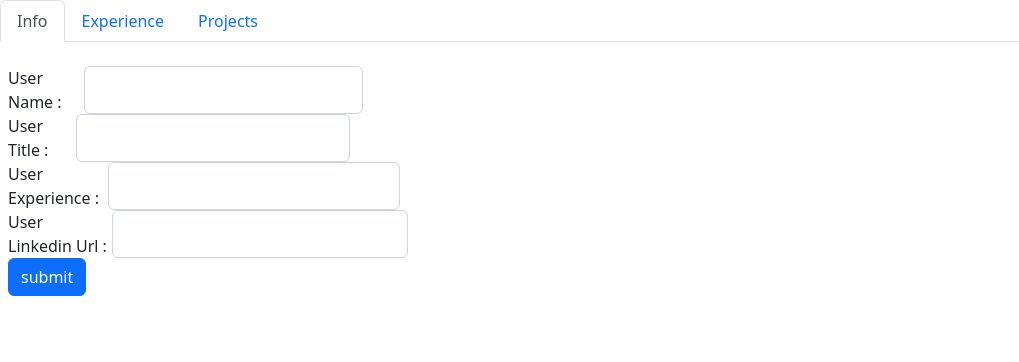
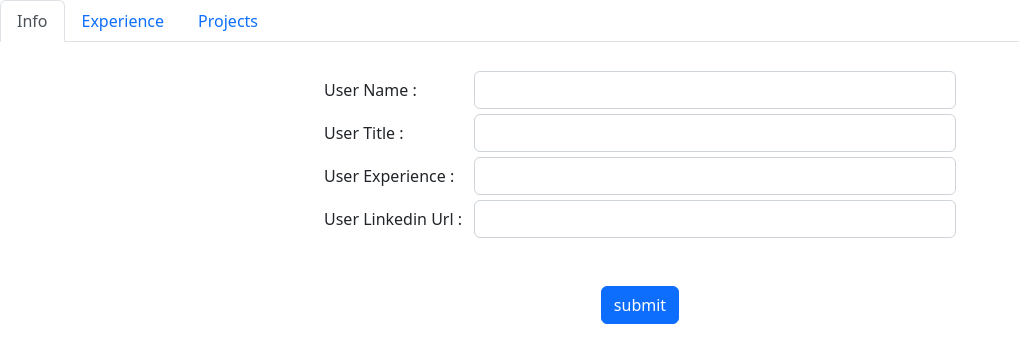
Before and after one commit to asadhmeed2/asadNx, a React (Vite) app in the folder packages/admin/: page / in a window 1280 px wide. Shown: the top 362 px of the page, without its empty margins (0-1019 px from the left). Built offline with nearby package versions, Linux system fonts and the light colour scheme.

Commit message:
admin :: UserInfoForm : style

```diff
--- a/packages/admin/src/modules/form/UserInfo/UserInfoForm.module.scss
+++ b/packages/admin/src/modules/form/UserInfo/UserInfoForm.module.scss
@@ -1,5 +1,12 @@
 .input{
     display: flex;
-    width: fit-content;
-    gap: 5px;
+    width: 50%;
+    align-items: center;
+    margin: 0 auto ;
+    margin-top: 5px;
 }
+
+.lable{
+    width: 200px;
+
+}
--- a/packages/admin/src/modules/form/UserInfo/UserInfoForm.tsx
+++ b/packages/admin/src/modules/form/UserInfo/UserInfoForm.tsx
@@ -1,6 +1,8 @@
 import React from 'react'
 import * as Yup from 'yup'
 import { ErrorMessage, Field, Form, Formik } from 'formik'
+
+import cn from 'classnames'
 
 import { EUserInfoFormNames, UserInfo } from '@asadnx/shared-ts'
 
@@ -37,8 +39,8 @@ export const UserInfoForm = () => {
         >
             <Form>
                 {/* name */}
-                <div className={styles.input} id={EUserInfoFormNames.NAME}>
-                    <span>User Name :</span>
+                <div className={cn(styles.input)} id={EUserInfoFormNames.NAME}>
+                    <span className={styles.lable}>User Name :</span>
                     <Field name={EUserInfoFormNames.NAME} component={AppInput}/>
                 </div>
 
@@ -46,7 +48,7 @@ export const UserInfoForm = () => {
 
                 {/* title */}
                 <div className={styles.input} id={EUserInfoFormNames.TITLE}>
-                    <span >User Title :</span>
+                    <span className={styles.lable}>User Title :</span>
                     <Field name={EUserInfoFormNames.TITLE} component={AppInput}/>
                 </div>
 
@@ -54,7 +56,7 @@ export const UserInfoForm = () => {
 
                 {/* experience */}
                 <div className={styles.input} id={EUserInfoFormNames.EXP}>
-                    <span >User Experience :</span>
+                    <span className={styles.lable} >User Experience :</span>
                     <Field name={EUserInfoFormNames.EXP} component={AppInput}/>
                 </div>
 
@@ -62,13 +64,13 @@ export const UserInfoForm = () => {
 
                 {/* linkedin url */}
                 <div className={styles.input} id={EUserInfoFormNames.LINKEDIN_URL}>
-                    <span >User Linkedin Url :</span>
+                    <span className={styles.lable}>User Linkedin Url :</span>
                     <Field name={EUserInfoFormNames.LINKEDIN_URL} component={AppInput}/>
                 </div>
 
                 <ErrorMessage name={EUserInfoFormNames.LINKEDIN_URL} />
 
-                <div className="">
+                <div className="text-center mt-5">
                   <Button type='submit'>submit</Button>
                 </div>
             </Form>
```
